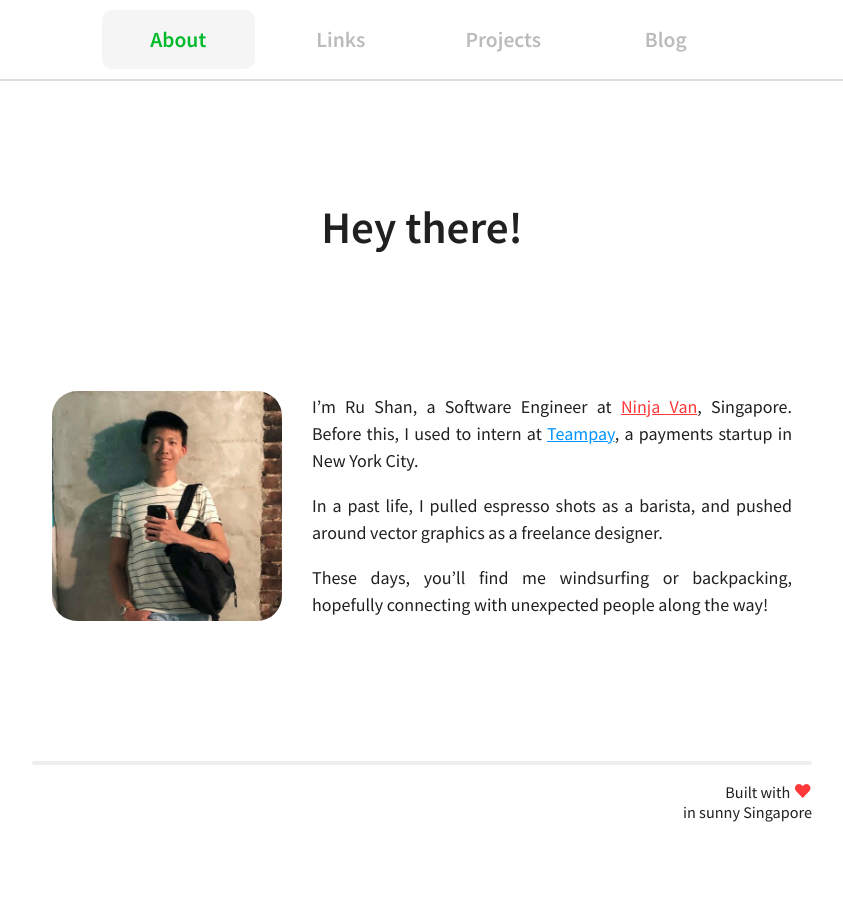
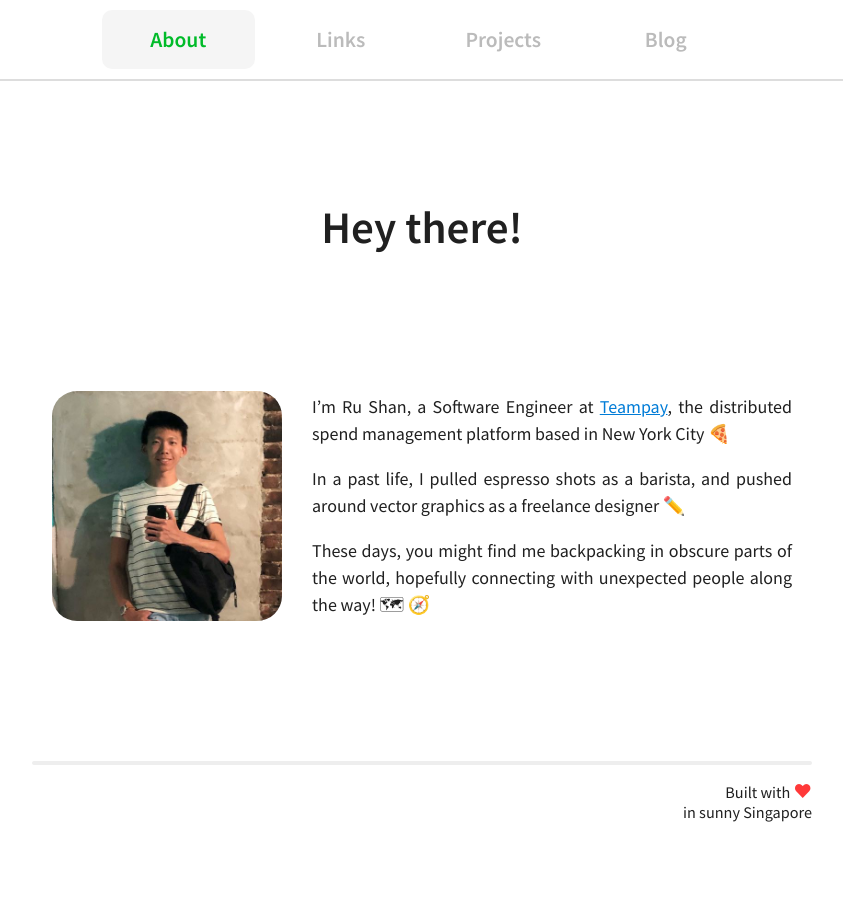
Before and after one commit to rskhor/website, a Jekyll site: the page built from index.html, in a window 1280 px wide. Shown: the whole page, without its empty margins (218-1061 px from the left). Built offline with Jekyll 4.4.1, drawn with Linux system fonts in a browser that asks for light colours.

Commit message:
End-2020 updates

```diff
--- a/_sass/about.scss
+++ b/_sass/about.scss
@@ -36,10 +36,6 @@
   }
 }
 
-.about-link-ninja-van {
-  color: #FF3939;
+.about-link-teampay {
+  color: #007CD7;
 }
-
-.about-link-teampay {
-  color: #0094FF;
-}
--- a/index.html
+++ b/index.html
@@ -9,9 +9,9 @@ subtitle:
   <img class="about-profile-picture" src="/assets/images/about-profile-picture.jpg" alt="Profile picture of Ru Shan"/>
 
   <div class="about-text-positioner">
-    <p>I’m Ru Shan, a Software Engineer at <a href="https://www.ninjavan.co" class="about-link-ninja-van">Ninja Van</a>, Singapore. Before this, I used to intern at <a href="https://teampay.co" class="about-link-teampay">Teampay</a>, a payments startup in New York City.</p>
-    <p>In a past life, I pulled espresso shots as a barista, and pushed around vector graphics as a freelance designer.</p>
-    <p>These days, you’ll find me windsurfing or backpacking, hopefully connecting with unexpected people along the way!</p>
+    <p>I’m Ru Shan, a Software Engineer at <a href="https://teampay.co" class="about-link-teampay">Teampay</a>, the distributed spend management platform based in New York City 🍕</p>
+    <p>In a past life, I pulled espresso shots as a barista, and pushed around vector graphics as a freelance designer ✏️</p>
+    <p>These days, you might find me backpacking in obscure parts of the world, hopefully connecting with unexpected people along the way! 🗺 🧭</p>
   </div>
 
 </div>
```
